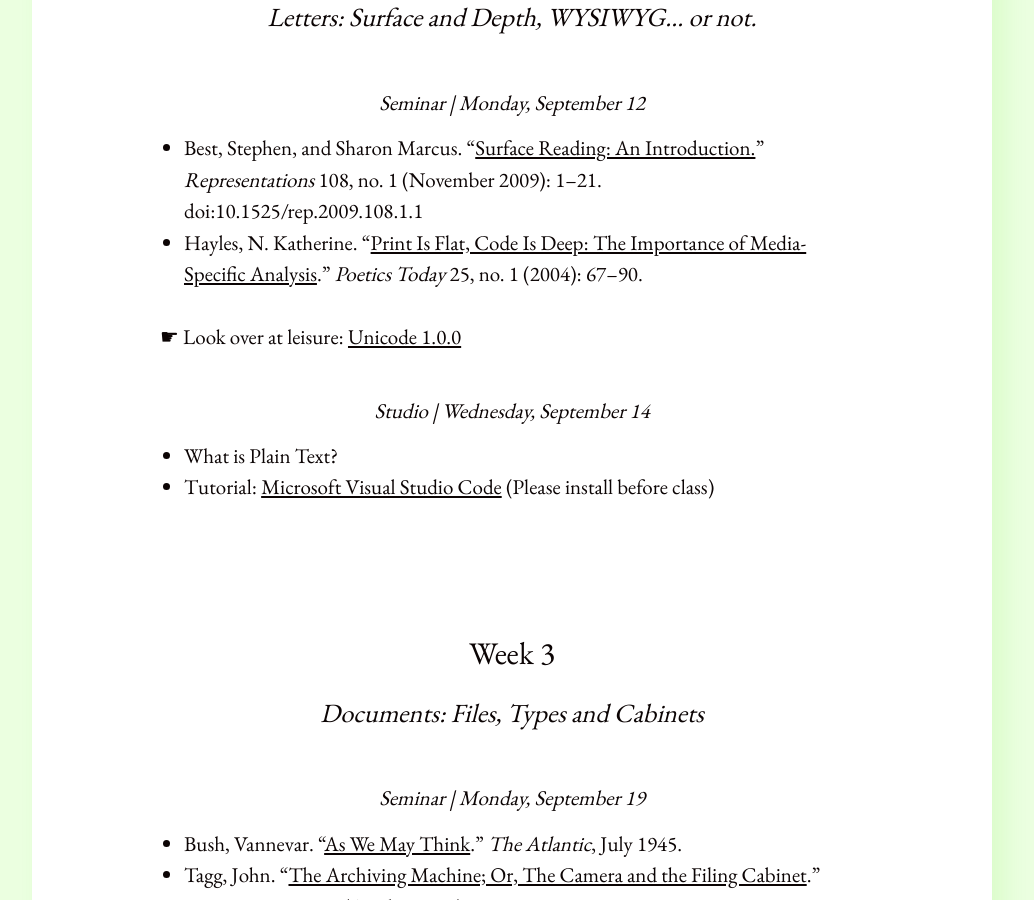
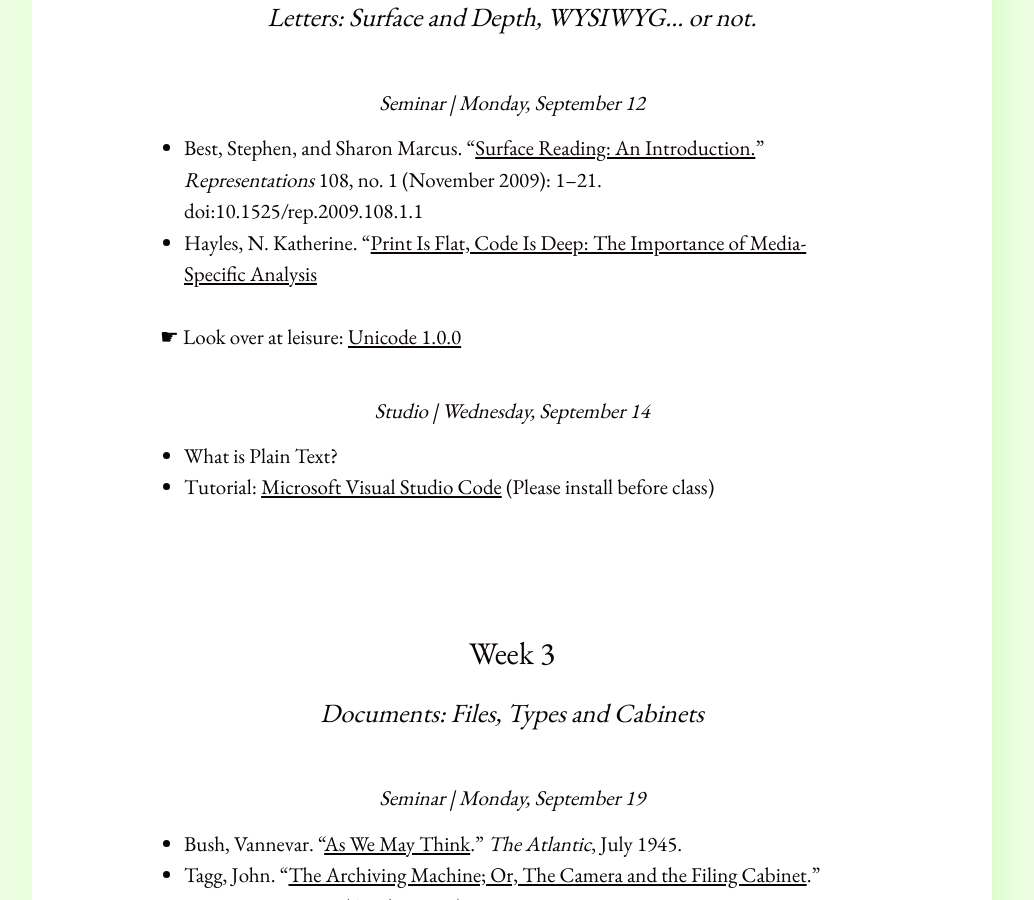
Before and after one commit to elotroalex/f22-intro-dh, a Jekyll site: the page built from schedule.md, in a window 1280 px wide and 900 px high, scrolled down 1661 px. Shown: the whole window, without its empty margins (128-1162 px from the left). Built offline with Jekyll 4.4.1, drawn with Linux system fonts in a browser that asks for light colours.

```diff
--- a/schedule.md
+++ b/schedule.md
@@ -40,8 +47,7 @@ title: Schedule
     doi:10.1525/rep.2009.108.1.1
 -   Hayles, N. Katherine. "[Print Is Flat, Code Is Deep: The Importance
     of Media-Specific
-    Analysis](http://poeticstoday.dukejournals.org/content/25/1/67.abstract)."
-    *Poetics Today* 25, no. 1 (2004): 67--90.
+    Analysis](https://muse-jhu-edu.yale.idm.oclc.org/article/54949)
 
 ☛ Look over at leisure: [Unicode 1.0.0](http://www.unicode.org/versions/Unicode1.0.0/)
 
```
Also changed, not shown: other parts of schedule.md (+7 -0 lines), general.md (+1 -1 lines).
